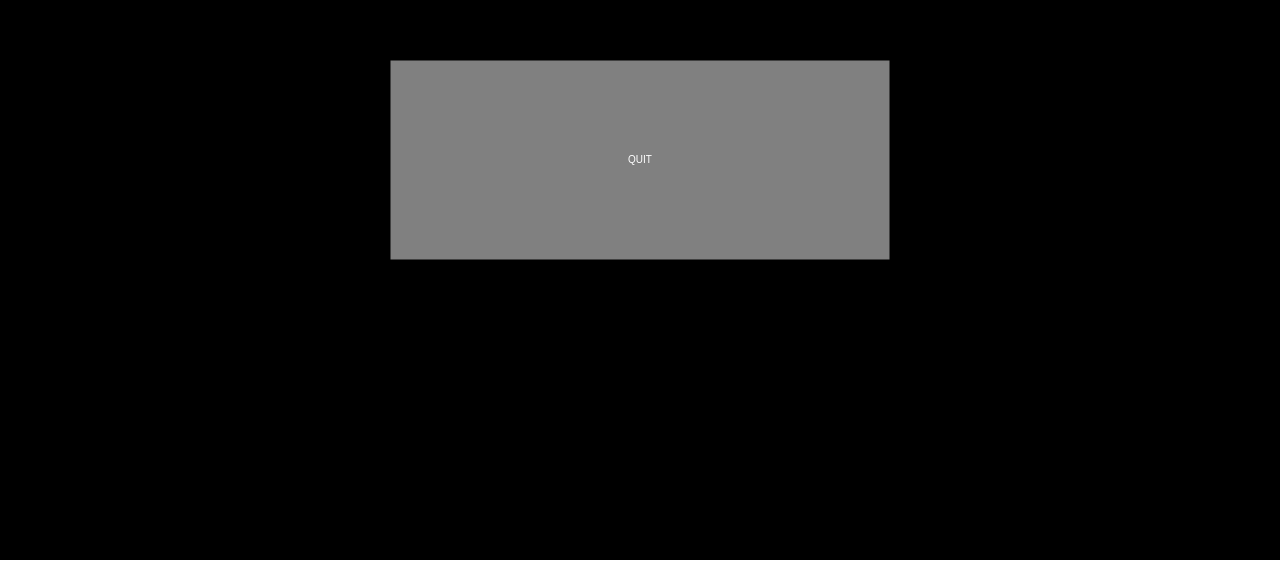
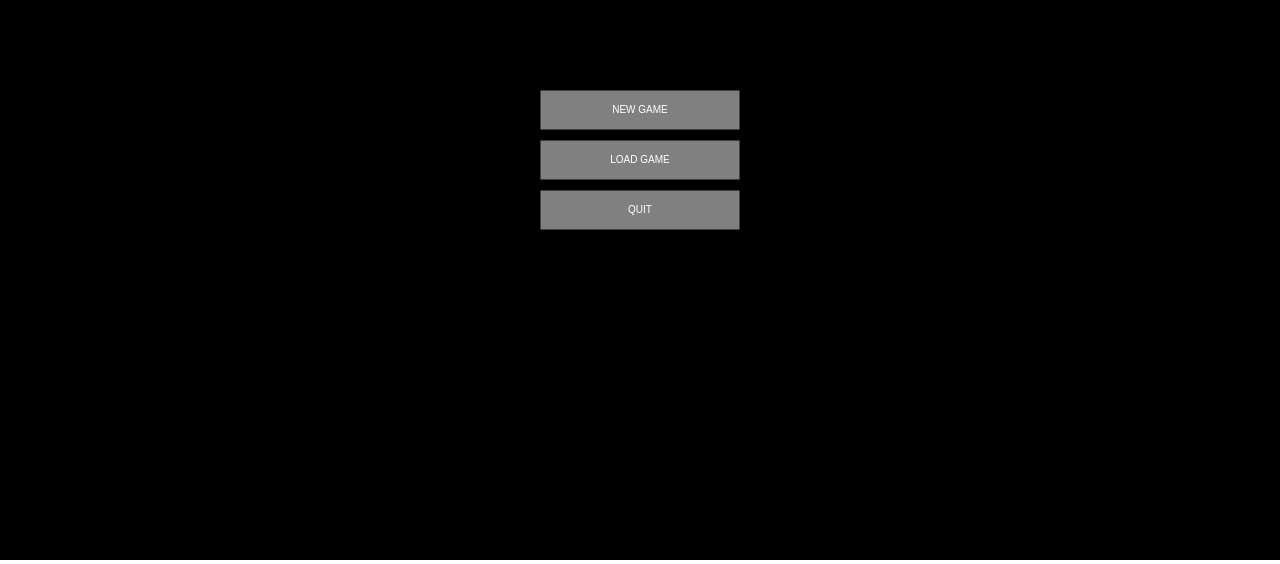
Before and after one commit to vymiyai/DaBus, a plain HTML site: page index.html in a window 1280 px wide. Shown: the part 240-804 px from the top of the page. Drawn offline with Linux system fonts and the light colour scheme.

Commit message:
Remocao dos alerts a cada execucao de GameState, botoes de new e load game adicionados no estado MainMenu.

```diff
--- a/index.html
+++ b/index.html
@@ -34,8 +34,6 @@
                     game.run();
                 }
                 while( game.getState().getName() != "END" );
-
-                alert( "EXECUTION FINISHED!" );
             };
       	</script>
     </body>
--- a/src/Components/MainMenuButtonFactory.js
+++ b/src/Components/MainMenuButtonFactory.js
@@ -8,8 +8,8 @@ var MainMenuButtonFactory = function()
     var STROKE_COLOR    = "black";
     var FILL_COLOR      = "gray";
     var LABEL_COLOR     = "white";
-    var WIDTH           = 500;
-    var HEIGHT          = 200;
+    var WIDTH           = 200;
+    var HEIGHT          = 40;
 
     // accepted operations that this component can perform.
     this.operations         = [ "addMainMenuButton" ];
--- a/src/Components/MainMenuButtonPositioner.js
+++ b/src/Components/MainMenuButtonPositioner.js
@@ -4,8 +4,10 @@
 var MainMenuButtonPositioner = function()
 {
     // values.
-    this.positions          = {};
-    this.positions.QUIT      = { x: window.innerWidth/2, y: window.innerHeight/2 };
+    this.positions                  = {};
+    this.positions[ "NEW GAME" ]    = { x: window.innerWidth/2, y: window.innerHeight/2 - 50 };
+    this.positions[ "LOAD GAME" ]   = { x: window.innerWidth/2, y: window.innerHeight/2 };
+    this.positions[ "QUIT" ]        = { x: window.innerWidth/2, y: window.innerHeight/2 + 50};
 
     // accepted operations that this component can perform.
     this.operations         = [ "positionMainMenuButton" ];
--- a/src/Components/Stage.js
+++ b/src/Components/Stage.js
@@ -17,7 +17,6 @@ var Stage = function()
     // adds a displayObject into the stage.
     this.addShape = function( args )
     {
-        alert( "ADD!" );
         this.stage.addChild( args.displayObject );
         this.stage.update();
         return true;
--- a/src/GameStates/MainMenu.js
+++ b/src/GameStates/MainMenu.js
@@ -21,7 +21,8 @@ var MainMenu = function()
     // shows the main menu.
     this.run        = function( game )
     {
-        alert( "MAIN MENU" );
+        game.request( "addMainMenuButton", {  label:"NEW GAME" } );
+        game.request( "addMainMenuButton", {  label:"LOAD GAME" } );
         game.request( "addMainMenuButton", {  label:"QUIT" } );
         game.setState( new Quit() );
     };
--- a/src/GameStates/Quit.js
+++ b/src/GameStates/Quit.js
@@ -21,7 +21,6 @@ var Quit = function()
     // shows the main menu.
     this.run        = function( game )
     {
-        alert( "QUIT" );
         game.setState( new End() );
     };
 };
--- a/src/GameStates/StartUp.js
+++ b/src/GameStates/StartUp.js
@@ -21,7 +21,6 @@ var StartUp = function()
     // makes all necessary initializations for the game before transcending to the menu state.
     this.run        = function( game )
     {
-        alert( "START UP" );
         game.register( new Stage() );
         game.register( new MainMenuButtonFactory() );
         game.register( new MainMenuButtonPositioner() );
```
